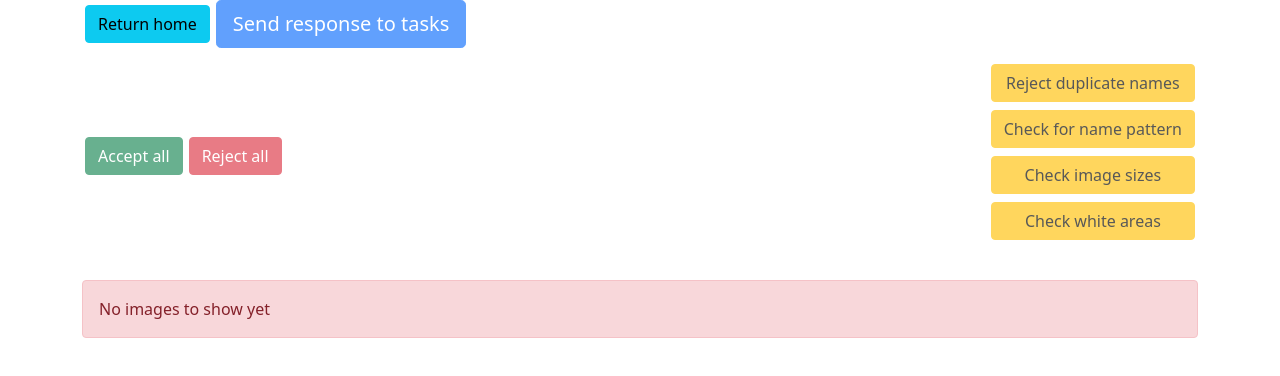
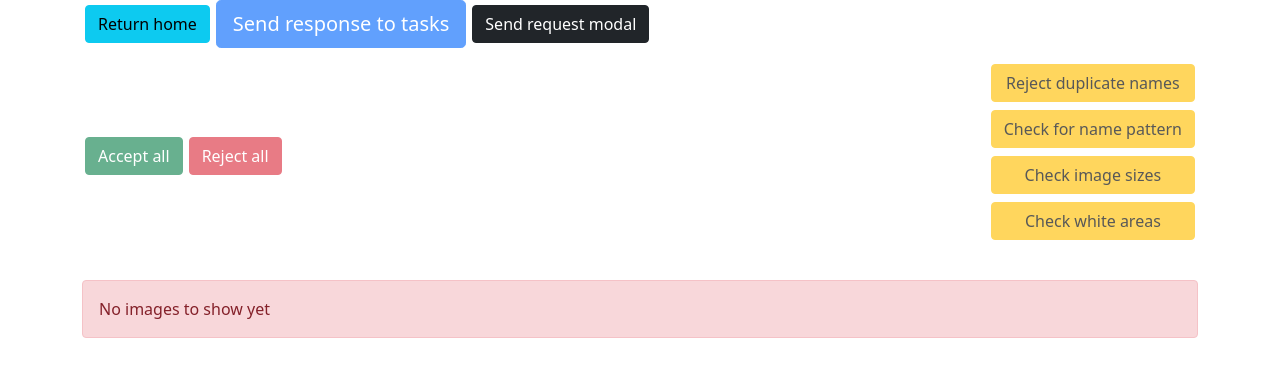
Before and after one commit to barkev2009/toloka_react, a React (Create React App) app: page /images in a window 1280 px wide. Shown: the top 376 px of the page. Built offline with nearby package versions, Linux system fonts and the light colour scheme.

Commit message:
added button to ImagesPage

```diff
--- a/src/pages/imagesPage/components/ImagesPage.jsx
+++ b/src/pages/imagesPage/components/ImagesPage.jsx
@@ -1,4 +1,4 @@
-import React, { useCallback } from 'react'
+import React, { useCallback, useState } from 'react'
 import { connect, useSelector } from 'react-redux';
 import { useNavigate } from 'react-router-dom';
 import ImageForm from './ImageForm';
@@ -7,6 +7,7 @@ import { changeAllImages, checkImageSize, checkNamePattern, checkWhiteArea, remo
 import { useDispatch } from 'react-redux';
 import CheckButton from './CheckButton';
 import SpinnerSendTasksButton from '../../main/components/SpinnerButtons/SpinnerSendTasksButton';
+import Modal from '../../common/Modal';
 
 const ImagesPage = ({activePoolID, removeDuplicates}) => {
 
@@ -15,6 +16,8 @@ const ImagesPage = ({activePoolID, removeDuplicates}) => {
     const dispatch = useDispatch();
     const token = useSelector(state => state.token.yaToken)
     const sandbox = useSelector(state => state.sandbox.sandboxOn)
+
+    const [modalActive, setModalActive] = useState(true)
 
     const navigate = useNavigate();
     const returnHome = useCallback(
@@ -45,6 +48,7 @@ const ImagesPage = ({activePoolID, removeDuplicates}) => {
 
     return (
         <div className="container-fluid">
+            <Modal active={modalActive} setActive={setModalActive}/>
             <div className="container">
                 <button type='button' className='btn btn-info' onClick={returnHome}>
                     Return home
@@ -53,6 +57,9 @@ const ImagesPage = ({activePoolID, removeDuplicates}) => {
                     onClick={sendTasks}
                     disabled={images.length === 0 || images.filter(img => img.comment !== undefined && img.comment.trim() !== '').length < images.length}
                 />
+                <button type='button' className='btn btn-dark'>
+                    Send request modal
+                </button>
             </div>
             <div className="container change-buttons">
                 <div className='changeAll-buttons'>
```
